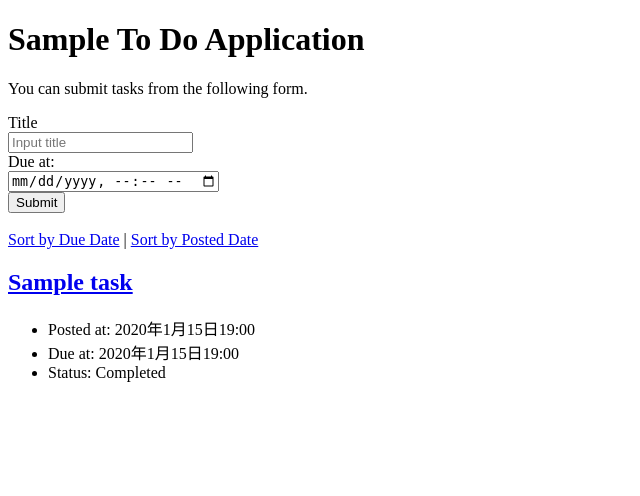
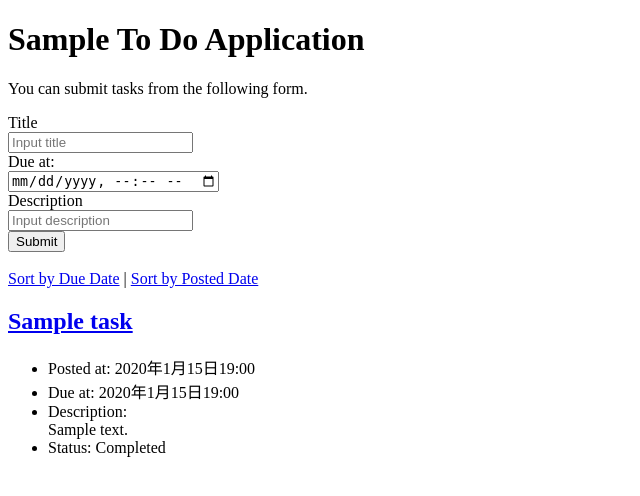
Before and after one commit to s1f10220227/django-test-exercise, a Django app: page / in a window 1280 px wide. Shown: the top 496 px of the page, without its empty margins (0-640 px from the left). Run offline with Django 4.2, Linux system fonts and the light colour scheme; tables that the repository leaves empty hold one stand-in row (values such as "Sample post").

Commit message:
説明文機能の追加

```diff
--- a/todo/models.py
+++ b/todo/models.py
@@ -8,6 +8,7 @@ class Task(models.Model):
     completed = models.BooleanField(default=False)
     posted_at = models.DateTimeField(default=timezone.now)
     due_at = models.DateTimeField(null=True, blank=True)
+    description = models.CharField(max_length=100,default='No description')
 
     def is_overdue(self, dt):
         if self.due_at is None:
--- a/todo/templates/todo/detail.html
+++ b/todo/templates/todo/detail.html
@@ -15,6 +15,9 @@
     {% if task.due_at %}
     <li>Due at: {{ task.due_at }}</li>
     {% endif %}
+    {% if task.description %}
+    <li>Description: {{ task.description }}</li>
+    {% endif %}
     {% if task.completed %}
     <li>Status: Completed</li>
     {% else %}
--- a/todo/templates/todo/edit.html
+++ b/todo/templates/todo/edit.html
@@ -22,6 +22,11 @@
             <input id="dueInput" name="due_at" type="datetime-local" value="{{ task.due_at |date:" Y-m-d H:i" }}">
         </div>
         <div>
+            <label for="descriptionInput">Description</label><br>
+            <input id="descriptionInput" name="description" type="text" placeholder="Input description"
+                value="{{ task.description }}">
+        </div>
+        <div>
             <button type="submit">Submit</button>
         </div>
     </form>
--- a/todo/templates/todo/index.html
+++ b/todo/templates/todo/index.html
@@ -22,6 +22,10 @@
       <input id="dueInput" name="due_at" type="datetime-local">
     </div>
     <div>
+      <label for="descriptionInput">Description</label><br>
+      <input id="descriptionInput" name="description" type="text" placeholder="Input description">
+    </div>
+    <div>
       <button type="submit">Submit</button>
     </div>
   </form>
@@ -40,6 +44,9 @@
       {% if task.due_at %}
       <li>Due at: {{ task.due_at }}</li>
       {% endif %}
+      {% if task.due_at %}
+      <li>Description:<br> {{ task.description }}</li>
+      {% endif %}
       {% if task.completed %}
       <li>Status: Completed</li>
       {% else %}
--- a/todo/views.py
+++ b/todo/views.py
@@ -9,7 +9,8 @@ from todo.models import Task
 def index(request):
     if request.method == 'POST':
         task = Task(title=request.POST['title'],
-                    due_at=make_aware(parse_datetime(request.POST['due_at'])))
+                    due_at=make_aware(parse_datetime(request.POST['due_at'])),
+                    description=request.POST['description'])
         task.save()
 
     if request.GET.get('order') == 'due':
@@ -42,6 +43,7 @@ def update(request, task_id):
     if request.method == 'POST':
         task.title = request.POST['title']
         task.due_at =  make_aware(parse_datetime(request.POST['due_at']))
+        task.description = request.POST['description']
         task.save()
         return redirect(detail, task_id)
 
```
Also changed, not shown: todo/tests.py (+10 -10 lines), todo/migrations/0002_task_description.py (added). Lines whose indentation alone changed are shown as unchanged.
